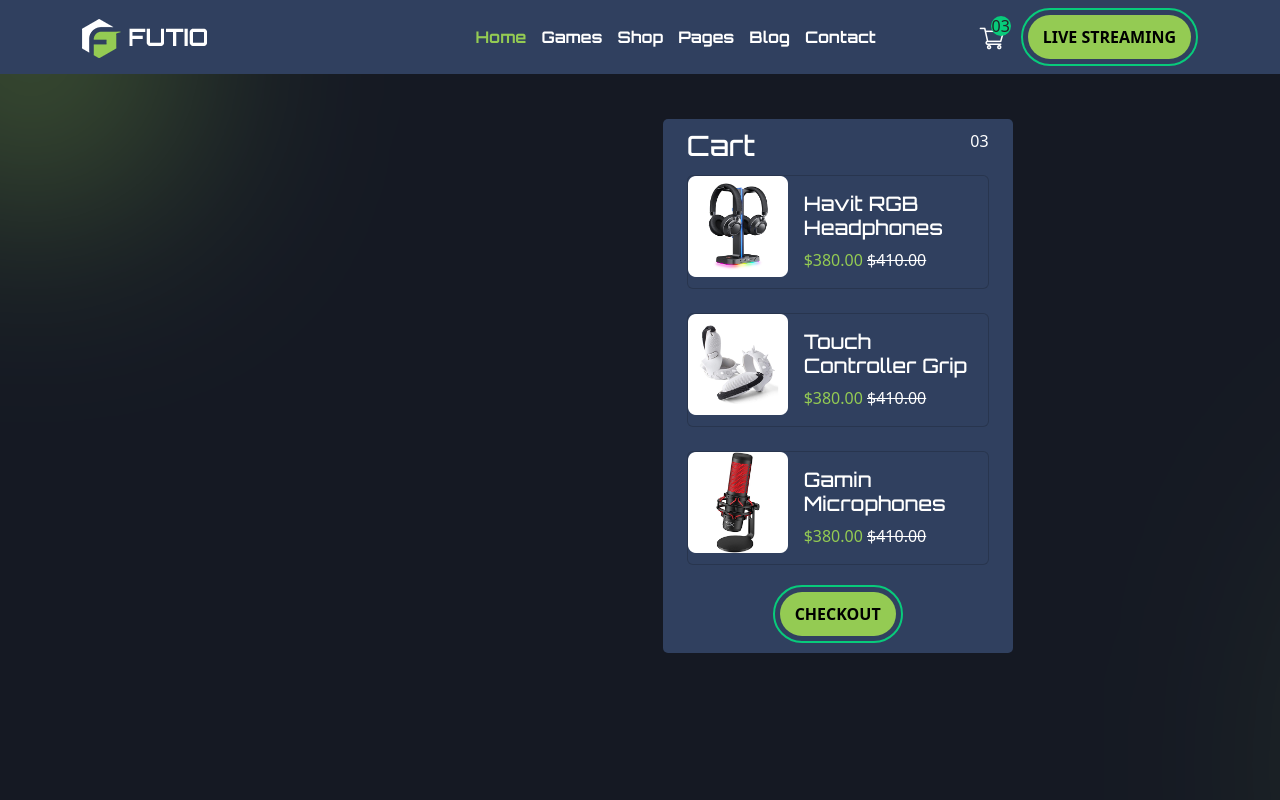
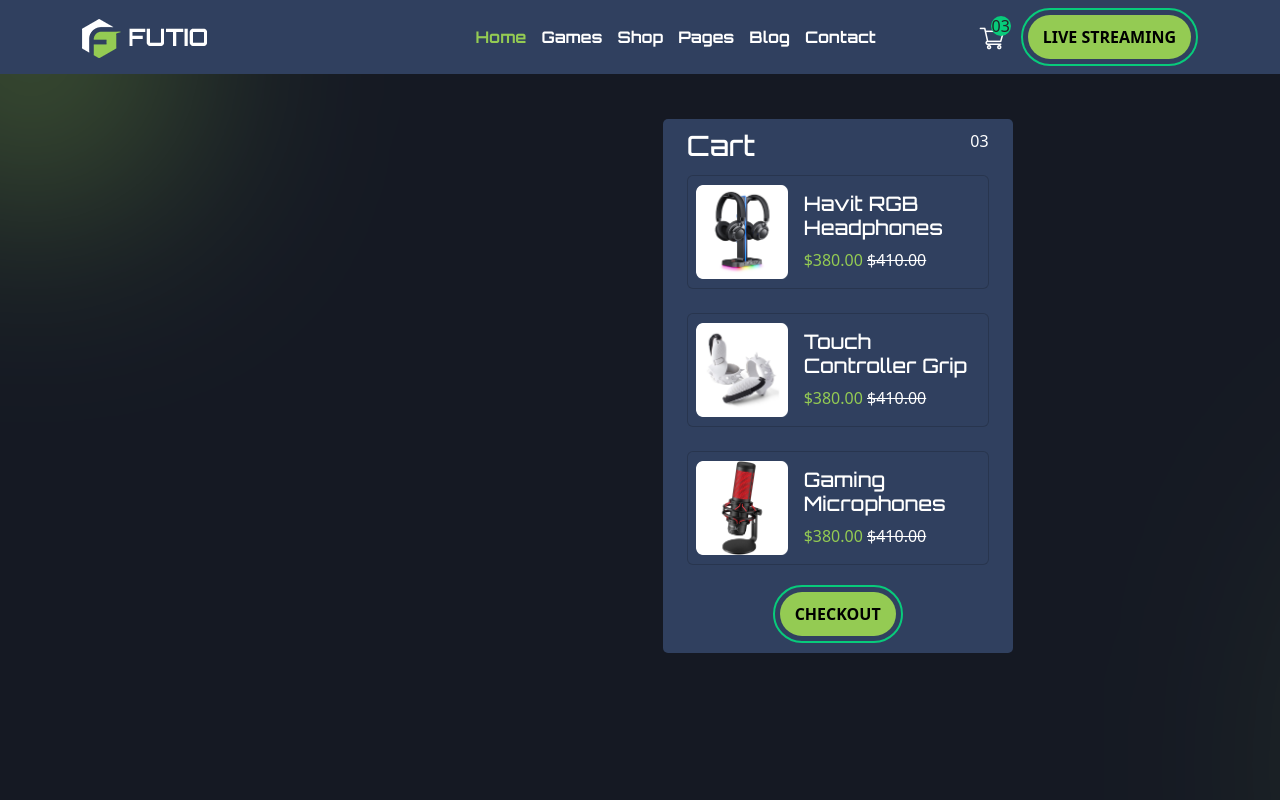
Before and after one commit to orazi-paolo/proj-html-vuejs, a Vue app: page / in a window 1280 px wide. Shown: the top 800 px of the page. Built offline with nearby package versions, Linux system fonts and the light colour scheme.

Commit message:
added X for items cart

```diff
--- a/src/components/appHeaderChild/AppHeaderNavbar.vue
+++ b/src/components/appHeaderChild/AppHeaderNavbar.vue
@@ -33,7 +33,7 @@ export default {
       cartObject: [
         { name: "Havit RGB Headphones", urlImage: "shop-image-3.png", salePrice: "380.00", price: "410.00" },
         { name: "Touch Controller Grip", urlImage: "shop-image-5.png", salePrice: "380.00", price: "410.00" },
-        { name: "Gamin Microphones", urlImage: "shop-image-8.png", salePrice: "380.00", price: "410.00" },
+        { name: "Gaming Microphones", urlImage: "shop-image-8.png", salePrice: "380.00", price: "410.00" },
       ]
     }
   },
@@ -100,9 +100,10 @@ export default {
                 </div>
                 <ul>
                   <li v-for="cartItem in cartObject" class="px-4 py-1 m-0">
-                    <div class="card mb-3" style="max-width: 540px;">
+                    <div class="card mb-3">
+                      <span class="fw-bold delete-item">X</span>
                       <div class="row g-0">
-                        <div class="col-md-4">
+                        <div class="col-md-4 my-auto ps-2">
                           <img :src="getCartImageUrl(cartItem.urlImage)" class="img-fluid rounded-start"
                             :alt="cartItem.name">
                         </div>
@@ -205,6 +206,18 @@ a {
   }
 }
 
+.delete-item {
+  display: none;
+  position: absolute;
+  right: 0;
+  top: -10px;
+}
+
+.card:hover .delete-item {
+  display: inline;
+  color: #94CB53;
+}
+
 li .active {
   color: #94CB53
 }
```
